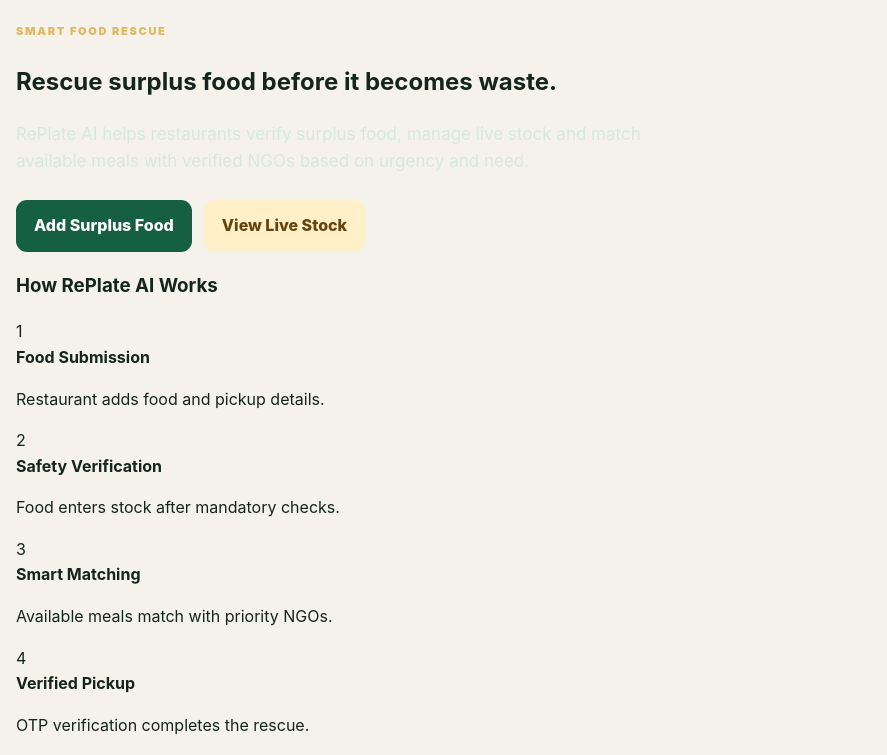
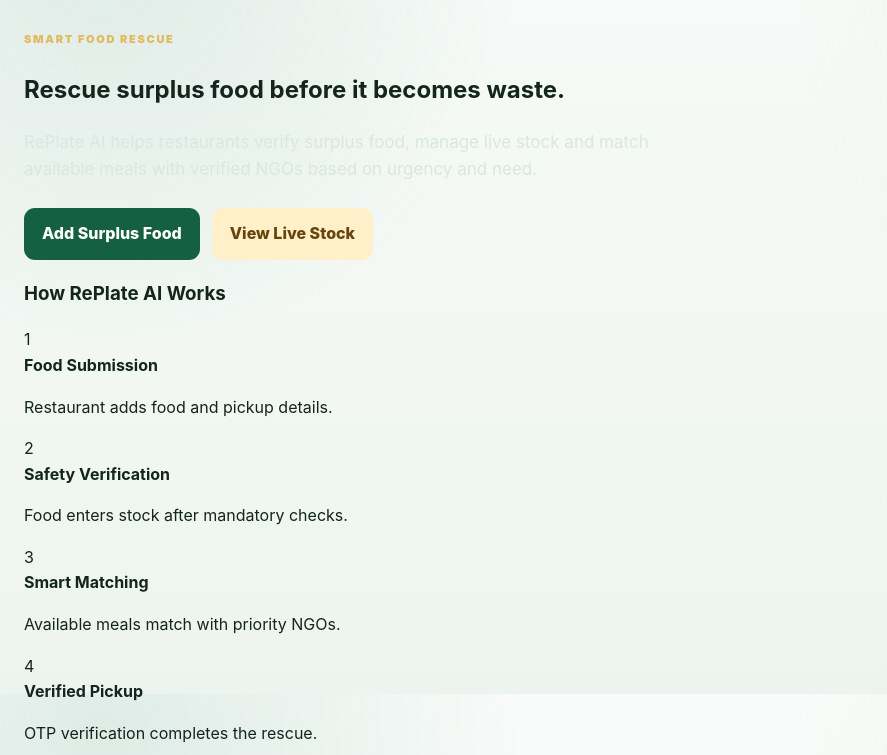
Before and after one commit to krishnachandramohan88-collab/foodrescue, a website: page index.html in a window 1280 px wide. Shown: the part 106-861 px from the top of the page, without its empty margins (0-887 px from the left). Drawn offline with Linux system fonts and the light colour scheme; no server answers.

Commit message:
Update style.css

```diff
--- a/style.css
+++ b/style.css
@@ -2,7 +2,7 @@
     --green: #155f43;
     --green-dark: #0b2e22;
     --green-light: #27825e;
-    --background: #f4f2ea;
+    --background: #f1f6f2;
     --white: #ffffff;
     --gold: #e3b85f;
     --text: #14251d;
@@ -24,11 +24,27 @@
 html {
     scroll-behavior: smooth;
 }
-
 body {
-    margin: 0;
+    min-height: 100vh;
+    margin: 10;
     color: var(--text);
-    background: var(--background);
+    background:
+        radial-gradient(
+            circle at 8% 5%,
+            rgba(39, 130, 94, 0.12),
+            transparent 30%
+        ),
+        radial-gradient(
+            circle at 92% 12%,
+            rgba(227, 184, 95, 0.13),
+            transparent 28%
+        ),
+        linear-gradient(
+            180deg,
+            #f8fbf9 0%,
+            #edf4ef 100%
+        );
+    background-attachment: fixed;
     font-family:
         Inter,
         system-ui,
```
